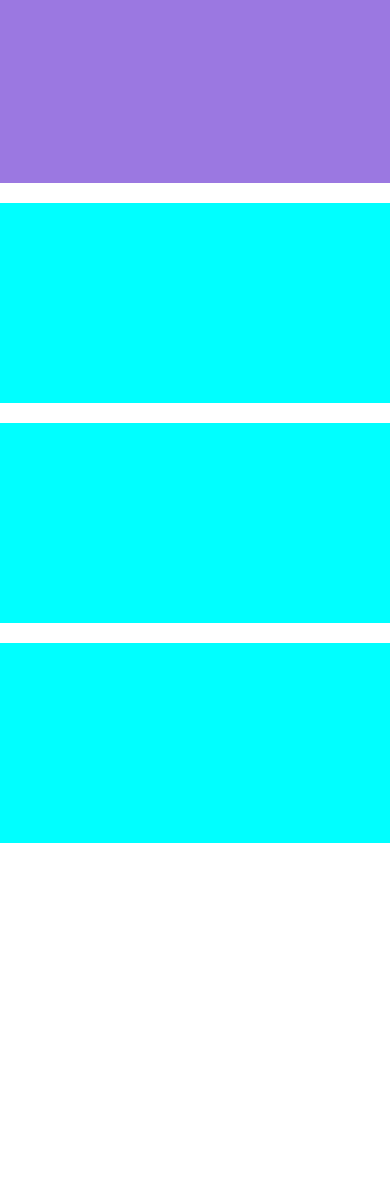
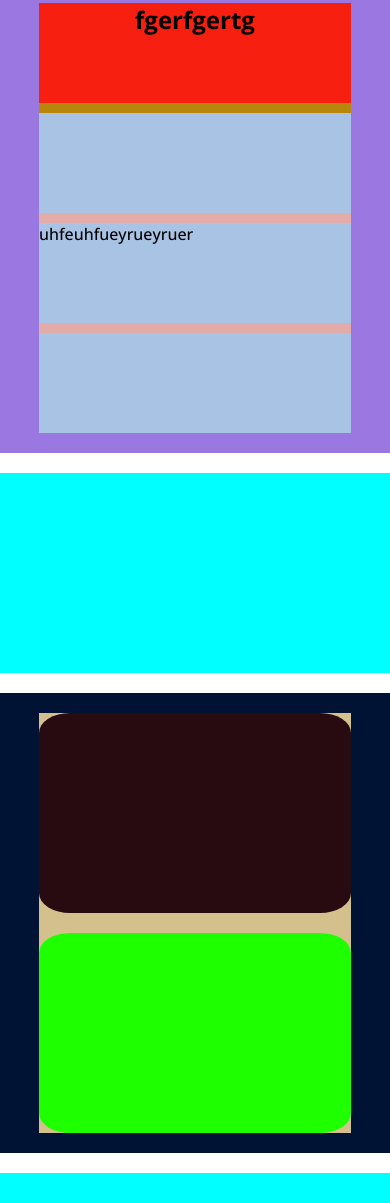
Before and after one commit to MatteoGunetto/htmlcss-responsive-layout, a plain HTML site: page index.html in a window 390 px wide. Shown: the part 1737-2940 px from the top of the page. Before the commit the page ends 2600 px from the top, so only its background shows below. Drawn offline with nearby package versions, Linux system fonts and the light colour scheme.

Commit message:
macro struttura main about-us_section/responsive

```diff
--- a/css/style.css
+++ b/css/style.css
@@ -197,3 +197,45 @@ section{
      }
       /* regole responsive partner section  */
     @media screen and (max-width:780px){}
+
+    /* sezione about-us */
+
+    .about-section{
+        background-color: rgb(1, 19, 52);
+        padding-top: 20px;
+        padding-bottom: 20px;
+    }
+    .row-about{
+        width: 80%;
+        background-color: rgb(212, 192, 140);
+        min-height: 200px;
+        margin: 0 auto;
+        display: flex;
+        justify-content: space-between;
+    }
+    #col-dx-about{
+        width: 66%;
+        background-color: rgb(39, 11, 16);
+        min-height: 200px;
+        border-radius: 10%;
+    }
+    #col-sx-about{
+        width: 32%;
+        background-color: rgb(30, 255, 0);
+        min-height: 200px;
+        border-radius: 10%;
+    }
+      /* regole responsive about-us section  */
+      @media screen and (max-width:480px){
+        .row-about{
+            display: block;
+            margin: 0 auto;
+        }
+        #col-dx-about, #col-sx-about{
+            width: 100%;
+            margin: 0 auto;
+        }
+        #col-sx-about{
+            margin-top: 20px;
+        }
+      }
--- a/index.html
+++ b/index.html
@@ -78,6 +78,42 @@
 
         <!-- partner-section -->
         <section class="partner-section">
+            <div class="conteiner-partner">
+                <div class=title-partner>
+                    <h1>fgerfgertg</h1>
+
+                </div>
+                <div class="recensioni-partner">
+                    <div class="recensioni">
+                        <div class="img-recensione">
+
+                        </div>
+                        <div class="text-recensione">
+
+                        </div>
+                    </div>
+                    <div class="recensioni">
+                        <div class="img-recensione">
+                            uhfeuhfue
+
+                        </div>
+                        <div class="text-recensione">
+                            yrueyruer
+
+                        </div>
+                    </div>
+                    <div class="recensioni">
+                        <div class="img-recensione">
+
+                        </div>
+                        <div class="text-recensione">
+
+                        </div>
+                    </div>
+
+                </div>
+
+            </div>
 
         </section>
 
@@ -88,6 +124,16 @@
 
         <!-- about us section -->
         <section class="about-section">
+                <div class="row-about">
+                    <div id="col-dx-about">
+
+                    </div>
+
+                    <div id="col-sx-about">
+
+                    </div>
+
+                </div>
 
         </section>
 
```
